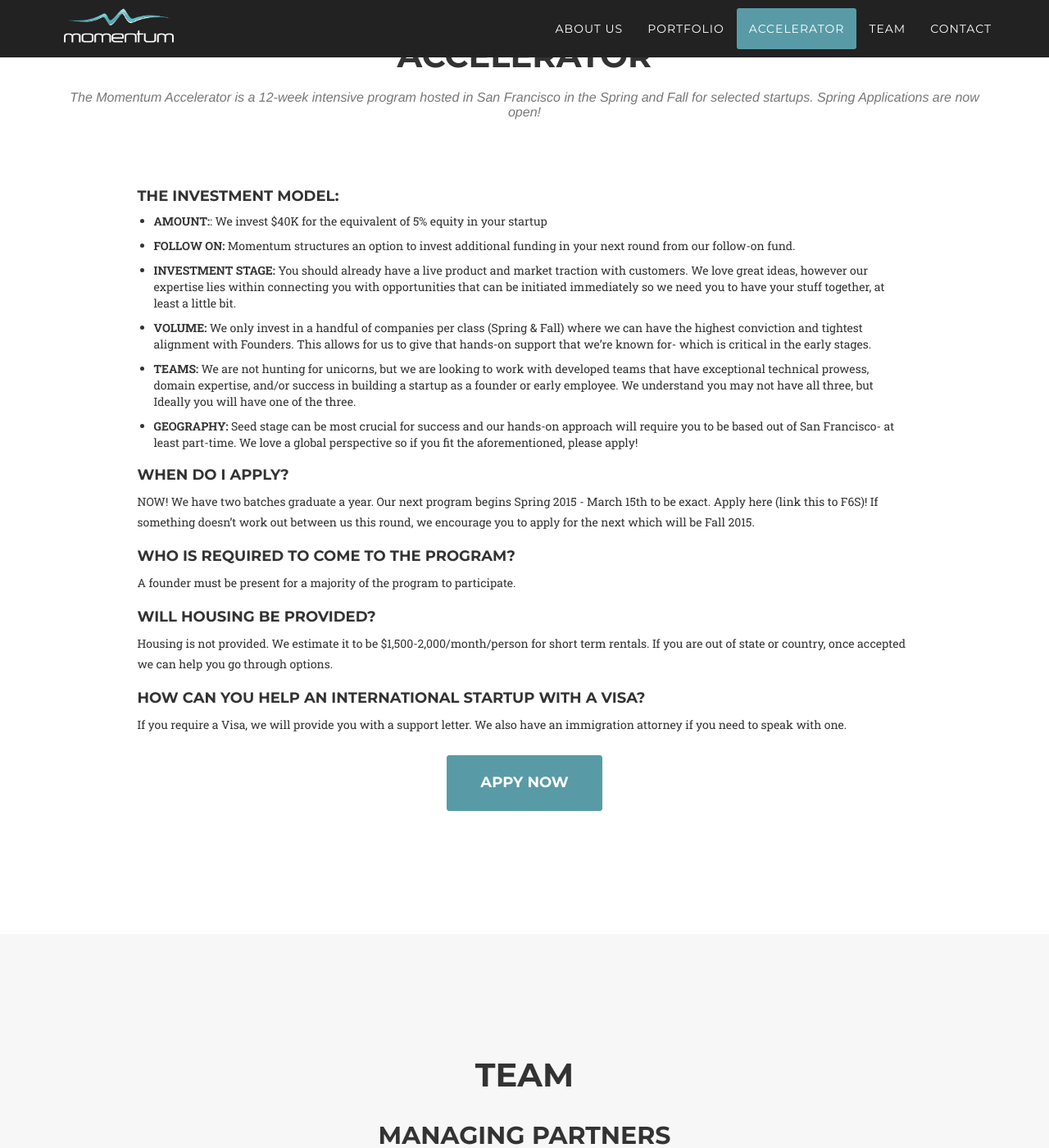
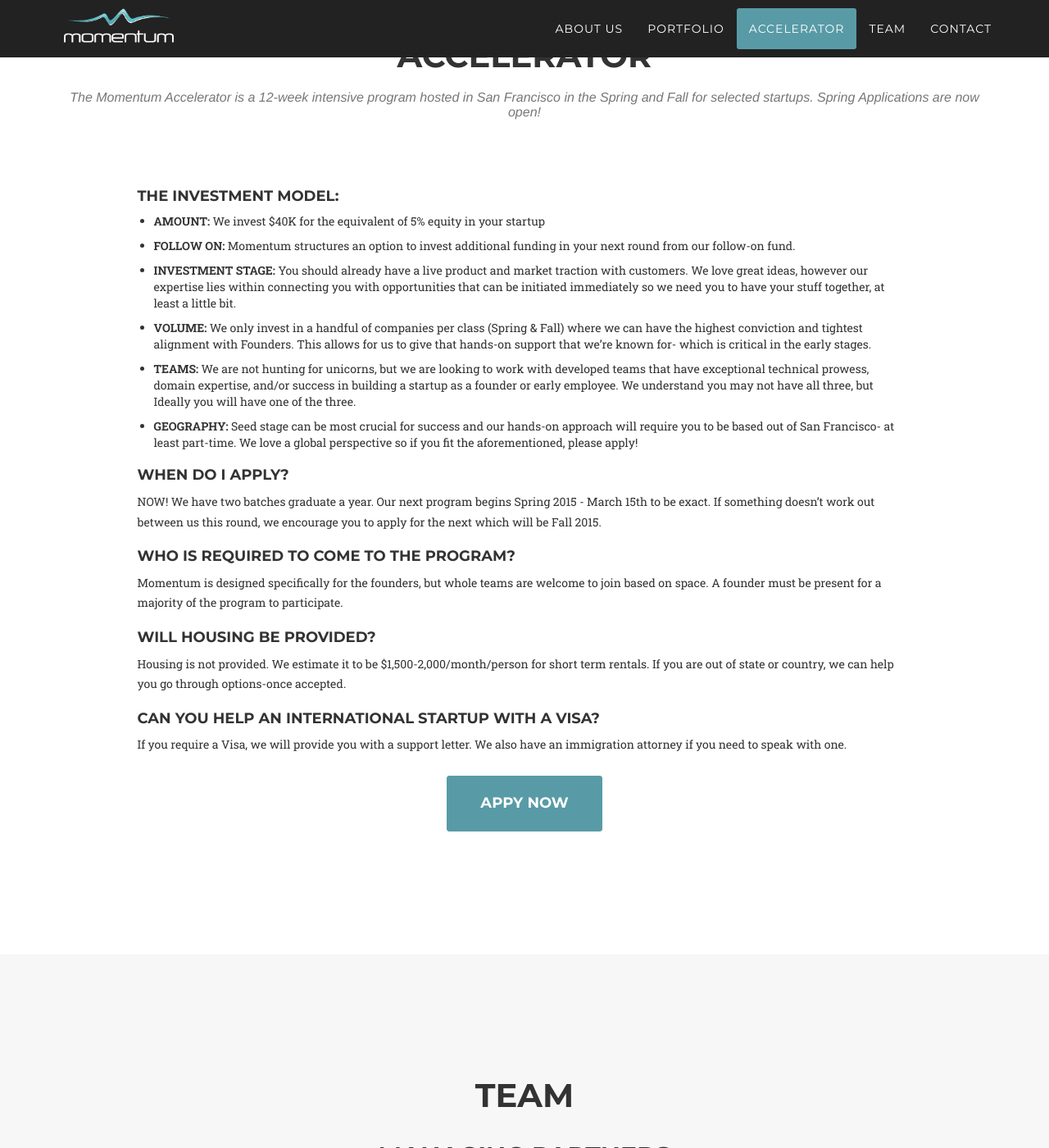
Before and after one commit to mobilemonday/momentum, a Jekyll site: the page built from index.html, in a window 1280 px wide and 1400 px high, scrolled down 4779 px. Shown: the whole window at 82% size. Built offline with Jekyll 4.4.1, drawn with Linux system fonts in a browser that asks for light colours; nearby versions of some CDN libraries; some web fonts are replaced; Markdown is read by kramdown in place of the engine named in the settings.

Commit message:
Update index.html

```diff
--- a/index.html
+++ b/index.html
@@ -147,7 +147,7 @@
   - item:
     q: "The Investment Model:"
     bullets:
-    - a: "<strong>AMOUNT:</strong>: We invest $40K for the equivalent of 5% equity in your startup"
+    - a: "<strong>AMOUNT:</strong> We invest $40K for the equivalent of 5% equity in your startup"
     - a: "<strong>FOLLOW ON:</strong> Momentum structures an option to invest additional funding in your next round from our follow-on fund."
     - a: "<strong>INVESTMENT STAGE:</strong> You should already have a live product and market traction with customers. We love great ideas, however our expertise lies within connecting you with opportunities that can be initiated immediately so we need you to have your stuff together, at least a little bit."
     - a: "<strong>VOLUME:</strong> We only invest in a handful of companies per class (Spring & Fall) where we can have the highest conviction and tightest alignment with Founders. This allows for us to give that hands-on support that we’re known for- which is critical in the early stages."
@@ -155,16 +155,15 @@
     - a: "<strong>GEOGRAPHY:</strong> Seed stage can be most crucial for success and our hands-on approach will require you to be based out of San Francisco- at least part-time. We love a global perspective so if you fit the aforementioned, please apply!"
   - item:
     q: "When do I apply?"
-    a: "NOW! We have two batches graduate a year. Our next program begins Spring 2015 - March 15th to be exact. Apply here (link this to F6S)! If something doesn’t work out between us this round, we encourage you to apply for the next which will be Fall 2015."
+    a: "NOW! We have two batches graduate a year. Our next program begins Spring 2015 - March 15th to be exact. If something doesn’t work out between us this round, we encourage you to apply for the next which will be Fall 2015."
   - item:
     q: "Who is required to come to the Program?"
-    a: "Momentum is designed specifically for the founders, but whole teams are welcome to join based on space."
-    a: "A founder must be present for a majority of the program to participate."
+    a: "Momentum is designed specifically for the founders, but whole teams are welcome to join based on space. A founder must be present for a majority of the program to participate."
   - item:
     q: "Will Housing be Provided?"
-    a: "Housing is not provided. We estimate it to be $1,500-2,000/month/person for short term rentals.  If you are out of state or country, once accepted we can help you go through options."
+    a: "Housing is not provided. We estimate it to be $1,500-2,000/month/person for short term rentals.  If you are out of state or country, we can help you go through options-once accepted."
   - item:
-    q: "How can you help an international startup with a Visa?"
+    q: "Can you help an international startup with a Visa?"
     a: "If you require a Visa, we will provide you with a support letter. We also have an immigration attorney if you need to speak with one."
 team:
   title: "Managing Partners"
```
